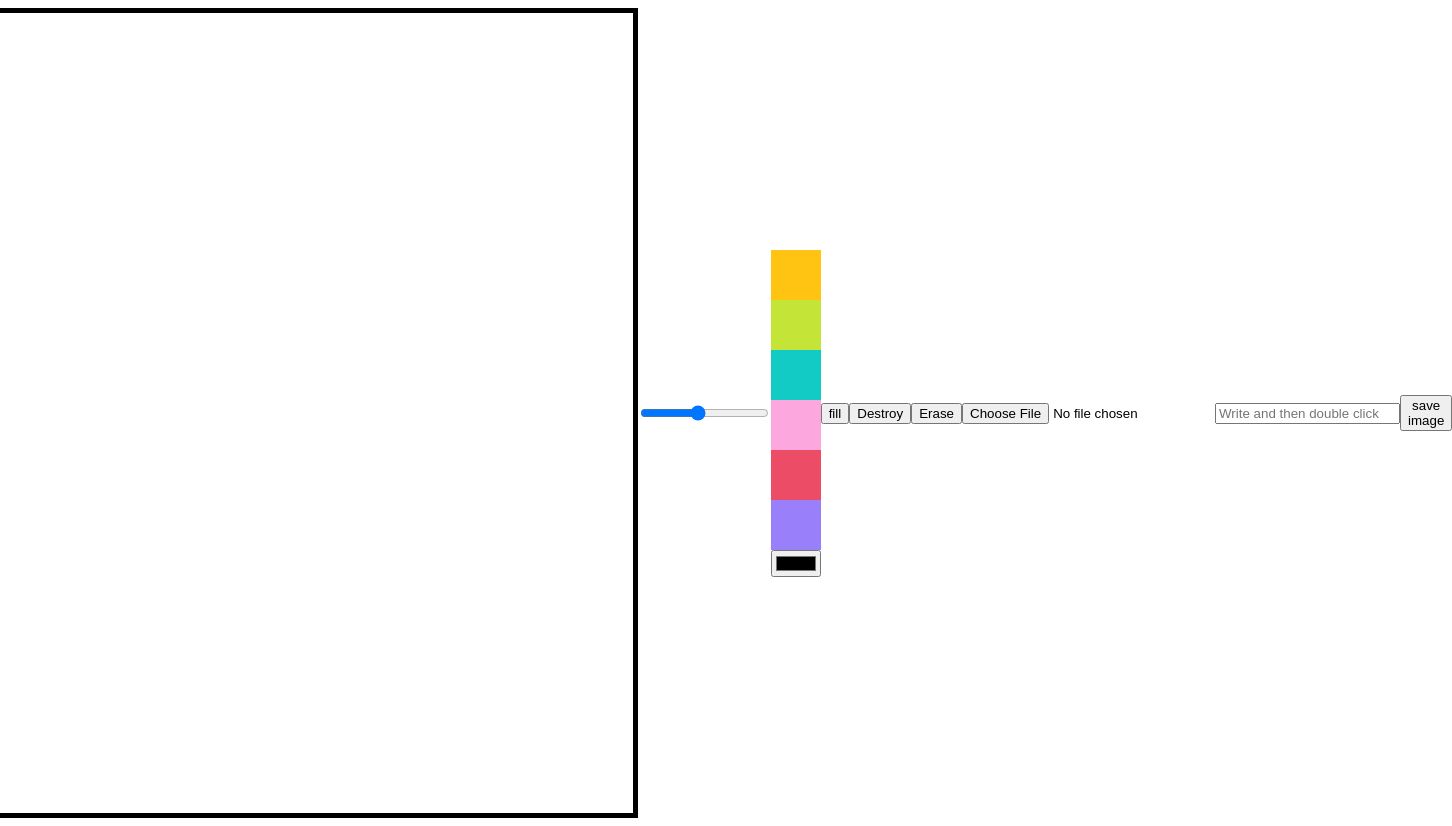
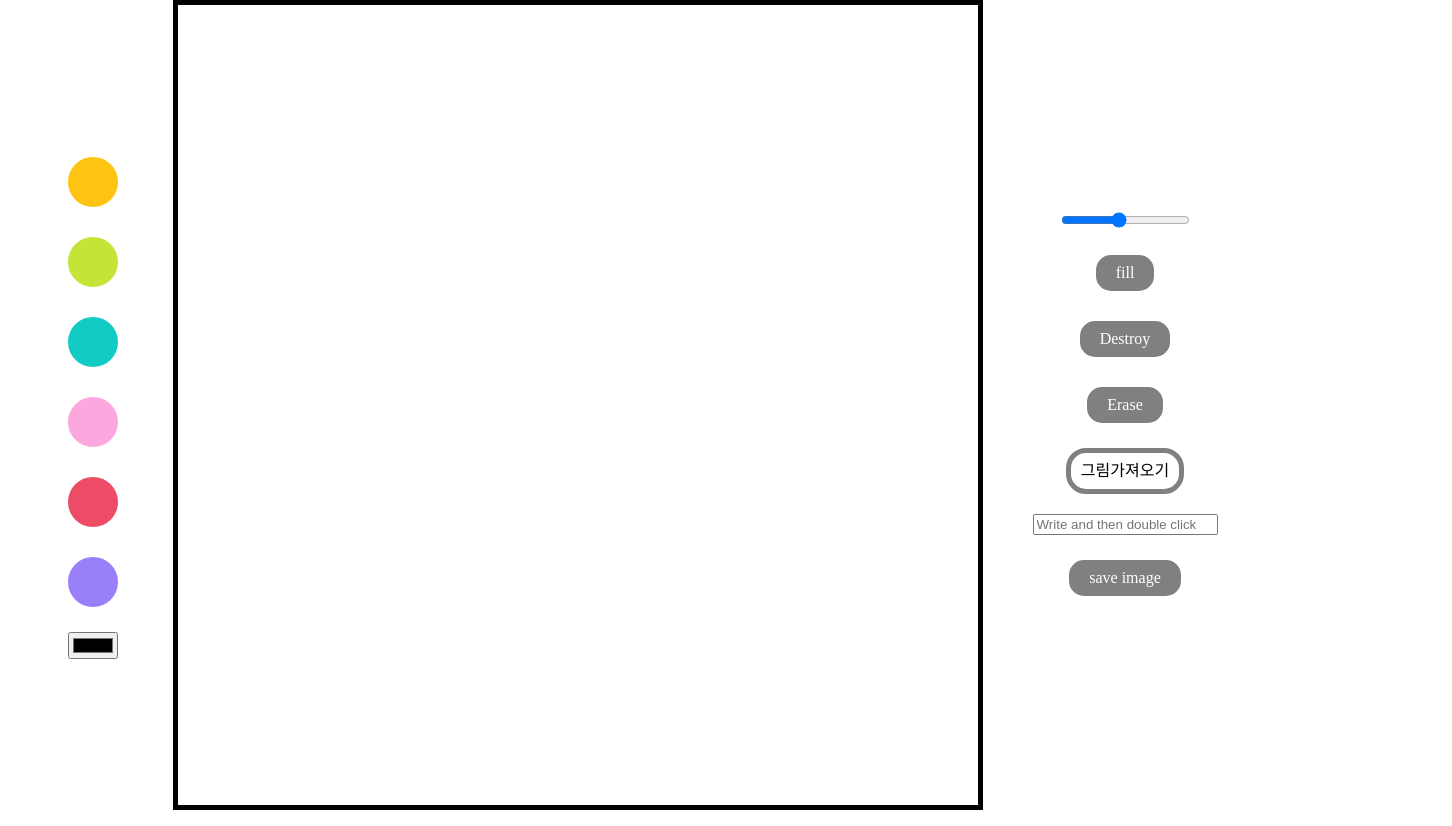
Before and after one commit to GAYOUNG914/canvas, a plain HTML site: page index.html in a window 1280 px wide. Shown: the whole page, 1452 px wide, since content can reach past the window. Drawn offline with Linux system fonts and the light colour scheme.

Commit message:
adf
asdf

```diff
--- a/app.js
+++ b/app.js
@@ -143,3 +143,5 @@ destroyBtn.addEventListener("click",onDestroyClick);
 erasorBtn.addEventListener("click",onErasorClick);
 fileInput.addEventListener("change",onFileChange);
 saveBtn.addEventListener("click",onSaveClick);
+
+//challenge - 폰트&사이즈 바꾸기, 폰트 fill&stroke
--- a/index.html
+++ b/index.html
@@ -8,9 +8,7 @@
     <link rel="stylesheet" href="./styles.css">
 </head>
 <body>
-    <canvas></canvas>
-    <input id="line-width" type="range" min="1" max="10" value="5" step="0.1">
-    <div>
+    <div class="color-options">
         <div class="color-option" style="background-color:#FFC312" data-color="#FFC312"></div>
         <div class="color-option" style="background-color:#C4E538" data-color="#C4E538"></div>
         <div class="color-option" style="background-color:#12CBC4" data-color="#12CBC4"></div>
@@ -19,12 +17,18 @@
         <div class="color-option" style="background-color:#9980FA" data-color="#9980FA"></div>
         <input type="color" id="color">
     </div>
+    <canvas></canvas>
+    <div class="pallette">
+        <input id="line-width" type="range" min="1" max="10" value="5" step="0.1">
         <button id="mode-btn"">fill</button>
         <button id="destroy-btn"">Destroy</button>
         <button id="erase-btn"">Erase</button>
+        <label for="file">그림가져오기</label>
         <input type="file" accept="image/*" id="file"/>
+        <!-- <label for="text"></label> -->
         <input type="text" placeholder="Write and then double click" id="text" />
         <button id="save">save image</button>
+    </div>
     <script src="app.js"></script>
 </body>
 </html>
--- /dev/null
+++ b/reset.css
@@ -0,0 +1,48 @@
+/* http://meyerweb.com/eric/tools/css/reset/
+   v2.0 | 20110126
+   License: none (public domain)
+*/
+
+html, body, div, span, applet, object, iframe,
+h1, h2, h3, h4, h5, h6, p, blockquote, pre,
+a, abbr, acronym, address, big, cite, code,
+del, dfn, em, img, ins, kbd, q, s, samp,
+small, strike, strong, sub, sup, tt, var,
+b, u, i, center,
+dl, dt, dd, ol, ul, li,
+fieldset, form, label, legend,
+table, caption, tbody, tfoot, thead, tr, th, td,
+article, aside, canvas, details, embed,
+figure, figcaption, footer, header, hgroup,
+menu, nav, output, ruby, section, summary,
+time, mark, audio, video {
+	margin: 0;
+	padding: 0;
+	border: 0;
+	font-size: 100%;
+	font: inherit;
+	vertical-align: baseline;
+}
+/* HTML5 display-role reset for older browsers */
+article, aside, details, figcaption, figure,
+footer, header, hgroup, menu, nav, section {
+	display: block;
+}
+body {
+	line-height: 1;
+}
+ol, ul {
+	list-style: none;
+}
+blockquote, q {
+	quotes: none;
+}
+blockquote:before, blockquote:after,
+q:before, q:after {
+	content: '';
+	content: none;
+}
+table {
+	border-collapse: collapse;
+	border-spacing: 0;
+}
--- a/styles.css
+++ b/styles.css
@@ -1,3 +1,5 @@
+@import "reset.css";
+
 canvas{
     width: 800px; height: 800px; border: 5px solid black;
 
@@ -7,9 +9,75 @@ body {
     display: flex;
     justify-content: center;
     align-items: center;
+    /* background-color: wheat; */
+}
+
+button{
+    all:unset;
+    cursor: pointer;
+    transition: 0.3s;
+}
+
+button:hover{
+    opacity: 0.8;
+}
+
+canvas{
+    margin: 0 50px 0 50px;
+}
+
+.color-options{
+    display: flex;
+    flex-direction: column;
+    justify-content: center;
+    align-items: center;
+}
+
+.color-option:hover{
+    transform: scale(1.2);
 }
 
 .color-option{
     width: 50px; height: 50px;
     cursor: pointer;
+    margin-bottom: 20px;
+    border-radius: 100%;
+    border: 5px solid white;
+    transition: 0.3s;
 }
+
+.color-option:last-child{
+    margin-bottom: 0;
+}
+
+.pallette{
+    display: flex;
+    flex-direction: column;
+    justify-content: center;
+    align-items: center;
+    gap: 20px;
+}
+
+.pallette button{
+    display: block;
+    padding: 10px 20px 10px 20px;
+    background: grey;
+    color: white;
+    border-radius: 20px;
+    border: 5px solid white;
+
+}
+
+input{cursor: pointer;}
+label{cursor: pointer;}
+
+input#file{
+    display: none;
+}
+
+label[for="file"]{
+    background: white;
+    padding: 10px;
+    border-radius: 20px;
+    border: 5px solid grey;
+}
```
Lines whose indentation alone changed are shown as unchanged.
